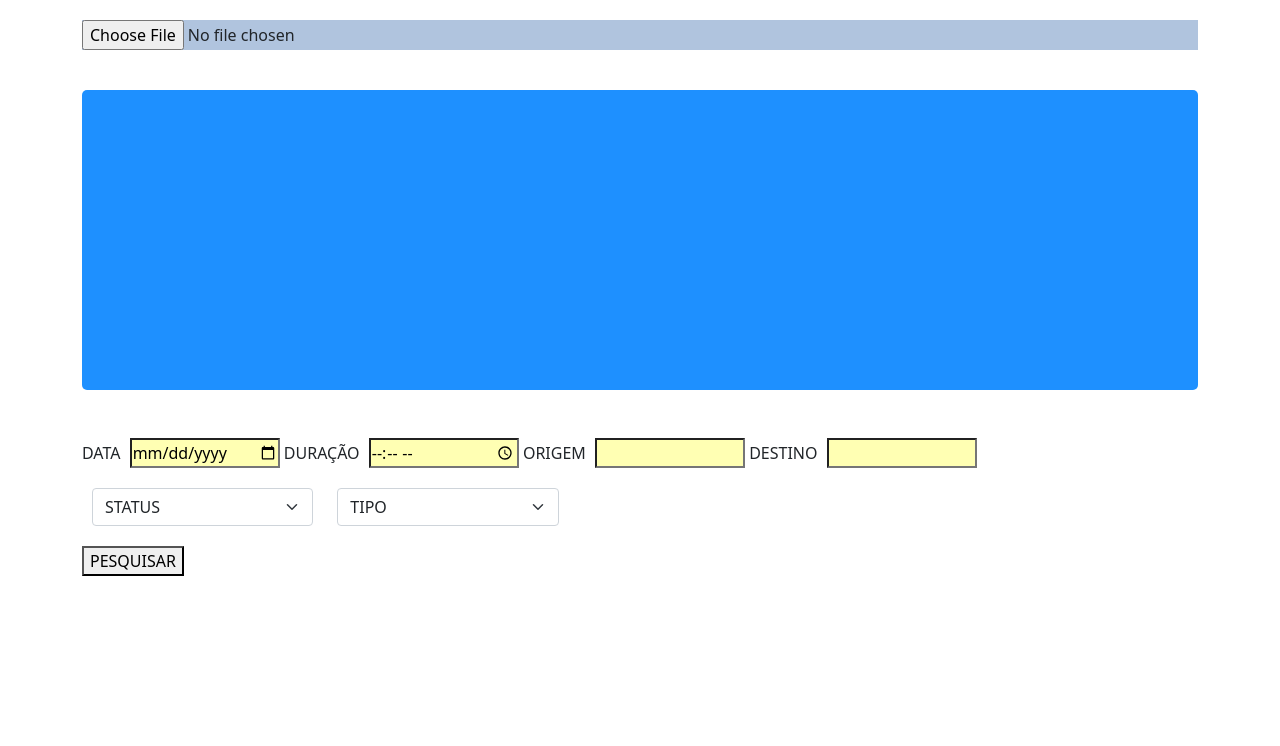
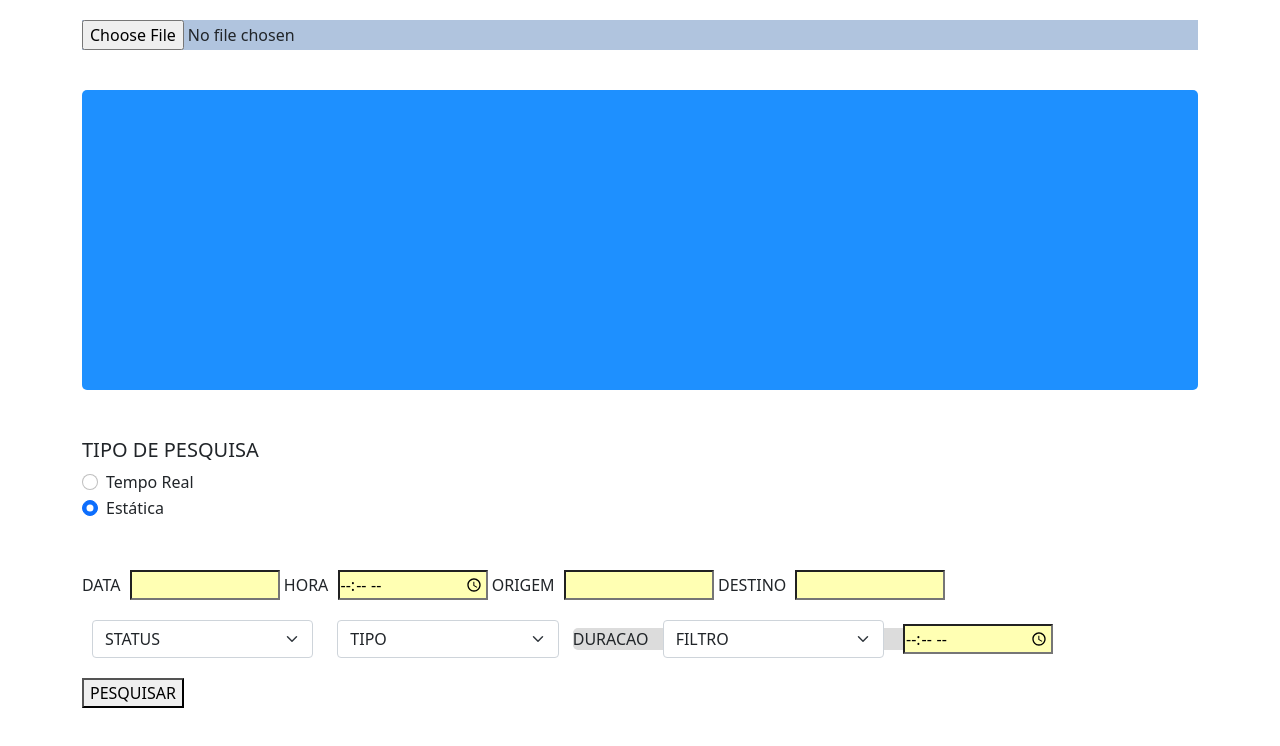
Before and after one commit to danroad/ProjetoExcel, a plain HTML site: page index.html in a window 1280 px wide. Drawn offline with nearby package versions, Linux system fonts and the light colour scheme.

Commit message:
Add files via upload

```diff
--- a/index.css
+++ b/index.css
@@ -31,3 +31,16 @@
     display: inline;
     margin: 10px 10px 10px 10px;
 }
+
+table{
+    margin-top: 20px;
+}
+
+#div-duracao{
+    height: 80px;
+    background-color: #DCDCDC;
+    border-radius: 5px;
+    width: 100%;
+
+    display: inline;
+}
--- a/index.html
+++ b/index.html
@@ -40,29 +40,47 @@
     <br>
     <div id="filtro1">
 
+
+        <h5> TIPO DE PESQUISA</h5>
+        <div class="form-check">
+            <input class="form-check-input" type="radio" name="flexRadioDefault" id="flexRadioDefault1">
+            <label class="form-check-label" for="flexRadioDefault1">
+              Tempo Real
+            </label>
+          </div>
+          <div class="form-check">
+            <input class="form-check-input" type="radio" name="flexRadioDefault" id="flexRadioDefault2" checked>
+            <label class="form-check-label" for="flexRadioDefault2">
+              Estática
+            </label>
+          </div>
+        <br>
+        <br>
         <div class="info1">
-        <label for="origem">DATA</label>
-        <input type='date' id="data" class="button">
 
-        <label for="origem">DURAÇÃO</label>
+            <label for="data"  >DATA</label>
+            <input type='number' id="data" class="button" min="01" max="31" maxlength="2" step="01">
+
+            <label for="duracao">HORA</label>
             <input type='time' id="duracao" class="button">
 
             <label for="origem">ORIGEM</label>
             <input type='text' id="origem" class="button">
 
-        <label for="origem">DESTINO</label>
+            <label for="destino">DESTINO</label>
             <input type='text' id="destino" class="button" >
+
         </div>
 
         <div class="info2">
 
             <select class="form-select" aria-label="Default select example" id="status">
                 <option selected>STATUS</option>
-            <option value="ATENDIDA">ATENDIDA</option>
-            <option value="NAO ATENDIDA">NÃO ATENDIDA</option>
-            <option value="OCUPADO">OCUPADA</option>
-            <option value="ABANDONADA">ABANDONADA</option>
-            <option value="FALHA">FALHA</option>
+                <option value="Atendida">ATENDIDA</option>
+                <option value="Nao atendida">NÃO ATENDIDA</option>
+                <option value="Ocupado">OCUPADA</option>
+                <option value="Abandonada">ABANDONADA</option>
+                <option value="Falha">FALHA</option>
             </select>
 
             <select class="form-select" aria-label="Default select example" id="tipo">
@@ -71,13 +89,28 @@
                 <option value="SAIDA">SAÍDA</option>
                 <option value="INTERNA">INTERNA</option>
             </select>
+
+            <div id="div-duracao">
+
+                <label for="duracao">DURACAO</label>
+
+                <select class="form-select" aria-label="Default select example" id="filtroDuracao">
+                    <option selected>FILTRO</option>
+                    <option value="1"> LIVRE</option>
+                    <option value="2">ACIMA</option>
+                    <option value="3">ABAIXO</option>
+                </select>
+
+                <input type='time' id="duracao" class="button">
+             </div>
+
         </div>
 
 
         <button id="pesquisa">PESQUISAR</button>
     </div>
 
-    <table id="tbl-data">
+    <table id="tbl-data" class="table table-striped table-hover">
         <thead  id="tab-thead"> </thead>
         <tbody id="tab-body">
 
```
Also changed, not shown: 1 other file. Lines whose indentation alone changed are shown as unchanged.
